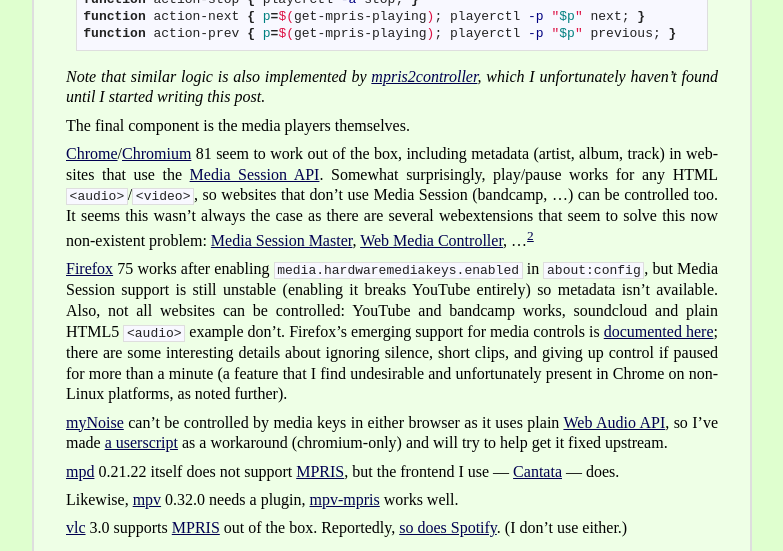
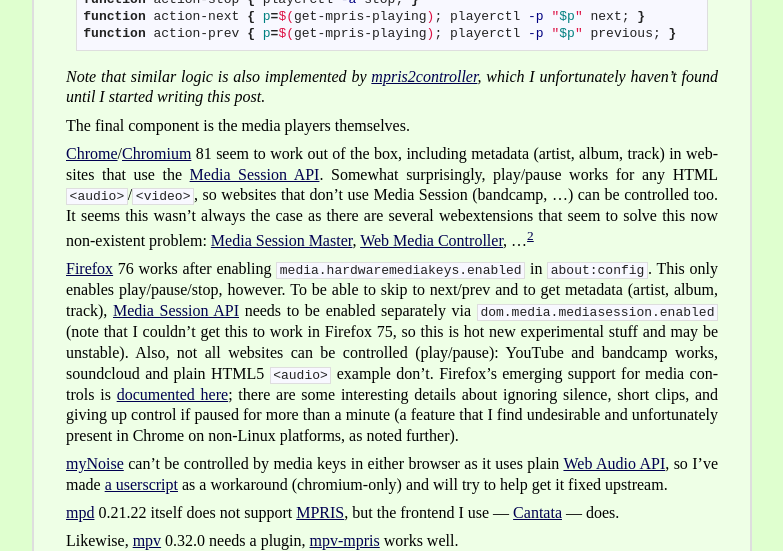
Before and after one commit to liskin/work.lisk.in, a Jekyll site: the page built from _posts/2020-05-06-linux-media-control.md, in a window 1280 px wide and 900 px high, scrolled down 2428 px, cut to the strip 0-551 px from the top of the window. Shown: the whole strip, without its empty margins (248-1031 px from the left). Built offline with Jekyll 4.4.1, drawn with Linux system fonts in a browser that asks for light colours; comment, search, counter and statistics services are not loaded.

Commit message:
linux-media-control: Update for Firefox 76

```diff
--- a/_posts/2020-05-06-linux-media-control.md
+++ b/_posts/2020-05-06-linux-media-control.md
@@ -175,15 +175,18 @@
     * <https://github.com/Aaahh/browser-mpris2-firefox>
     * <https://github.com/KDE/plasma-browser-integration>
 
-[Firefox][] 75 works after enabling `media.hardwaremediakeys.enabled` in
-`about:config`, but Media Session support is still unstable (enabling it
-breaks YouTube entirely) so metadata isn't available. Also, not all websites
-can be controlled: YouTube and bandcamp works, soundcloud and plain HTML5
-`<audio>` example don't. Firefox's emerging support for media controls is
-[documented here][firefox-media-control]; there are some interesting details
-about ignoring silence, short clips, and giving up control if paused for more
-than a minute (a feature that I find undesirable and unfortunately present in
-Chrome on non-Linux platforms, as noted further).
+[Firefox][] 76 works after enabling `media.hardwaremediakeys.enabled` in
+`about:config`. This only enables play/pause/stop, however. To be able to skip
+to next/prev and to get metadata (artist, album, track), [Media Session API][]
+needs to be enabled separately via `dom.media.mediasession.enabled` (note that
+I couldn't get this to work in Firefox 75, so this is hot new experimental
+stuff and may be unstable). Also, not all websites can be controlled
+(play/pause): YouTube and bandcamp works, soundcloud and plain HTML5 `<audio>`
+example don't. Firefox's emerging support for media controls is [documented
+here][firefox-media-control]; there are some interesting details about
+ignoring silence, short clips, and giving up control if paused for more than a
+minute (a feature that I find undesirable and unfortunately present in Chrome
+on non-Linux platforms, as noted further).
 
 [myNoise][] can't be controlled by media keys in either browser as it uses
 plain [Web Audio API][], so I've made [a userscript][mynoise-chrome] as a
```
